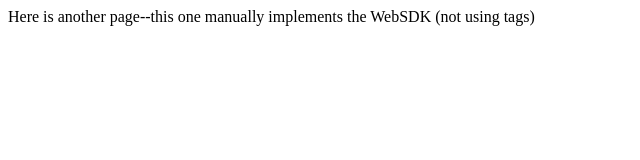
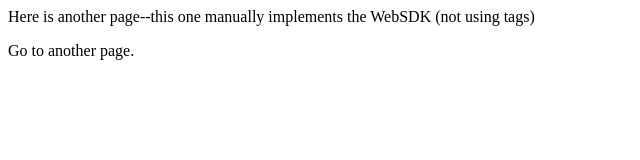
Before and after one commit to luke-penrod/test-training, a plain HTML site: page another-page.html in a window 1280 px wide. Shown: the whole page, without its empty margins (0-640 px from the left). Drawn offline with Linux system fonts and the light colour scheme.

Commit message:
Update another-page.html

```diff
--- a/another-page.html
+++ b/another-page.html
@@ -12,5 +12,6 @@
     </head>
     <body>
         <p>Here is another page--this one manually implements the WebSDK (not using tags)</p>
+        <p>Go to another page.</p>
     </body>
 </html>
```
